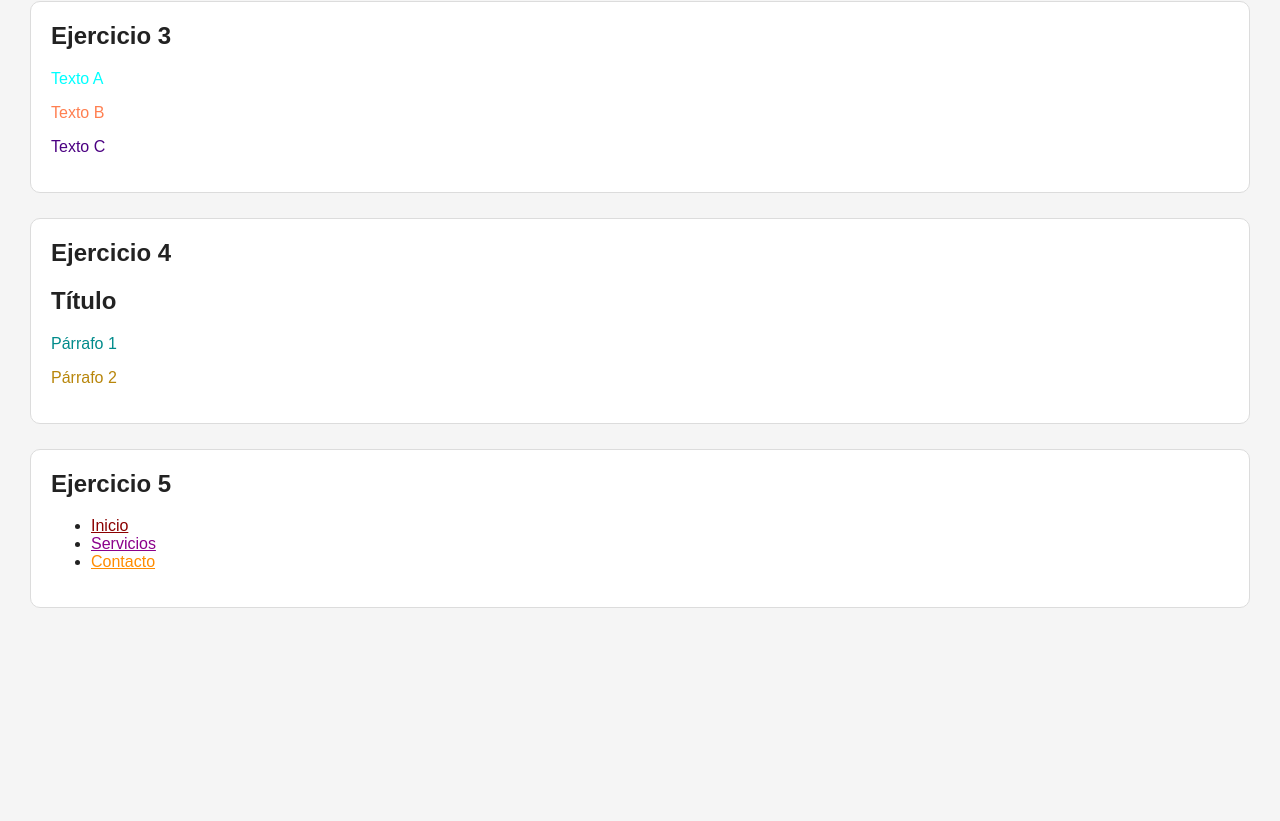
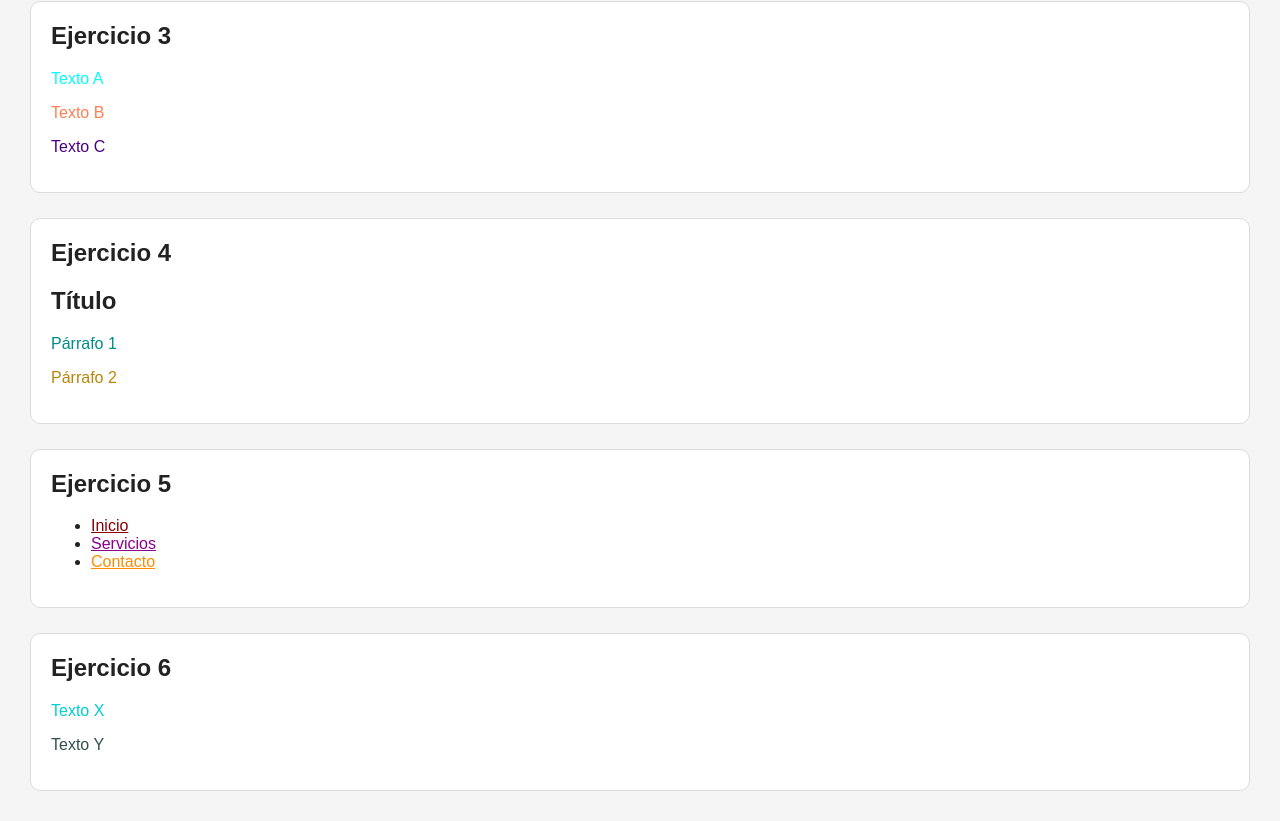
Before and after one commit to karlmard8/26AProgWebCarlosSantana, a plain HTML site: page Practica de box model/ejercicios-especificidad/index.html in a window 1280 px wide. Shown: the part 498-1319 px from the top of the page. Before the commit the page ends 1136 px from the top, so only its background shows below. Drawn offline with Linux system fonts and the light colour scheme.

Commit message:
Ejercicio 6

```diff
--- a/Practica de box model/ejercicios-especificidad/index.html
+++ b/Practica de box model/ejercicios-especificidad/index.html
@@ -125,5 +125,28 @@
   Al enlace Contacto porque tiene el id #contacto.
   -->
 
+  <!-- Ejercicio 6 -->
+  <section class="bloque">
+    <h2>Ejercicio 6</h2>
+    <div id="padre">
+      <div class="hijo">
+        <p class="nieto">Texto X</p>
+      </div>
+      <p class="hijo">Texto Y</p>
+    </div>
+  </section>
+  <!--
+  Colores de "Texto X" y "Texto Y".
+  Texto X: darkturquoise
+  Texto Y: darkslategray
+
+  Explica la diferencia entre las reglas 3 y 4.
+  La regla 3 selecciona cualquier .hijo dentro de #padre.
+  La regla 4 solo selecciona los hijos directos de #padre.
+
+  ¿Cuál es la especificidad de la regla 5?
+  #padre .hijo .nieto = (1,2,0)
+  -->
+
 </body>
 </html>
--- a/Practica de box model/ejercicios-especificidad/styles.css
+++ b/Practica de box model/ejercicios-especificidad/styles.css
@@ -144,3 +144,24 @@
 .menu li a.enlace {
   color: darkred; /* 5 */
 }
+
+/* EJERCICIO 6*/
+#padre div {
+  color: darksalmon; /* 1 */
+}
+
+.hijo {
+  color: darkseagreen; /* 2 */
+}
+
+#padre .hijo {
+  color: darkslateblue; /* 3 */
+}
+
+#padre > .hijo {
+  color: darkslategray; /* 4 */
+}
+
+#padre .hijo .nieto {
+  color: darkturquoise; /* 5 */
+}
```
